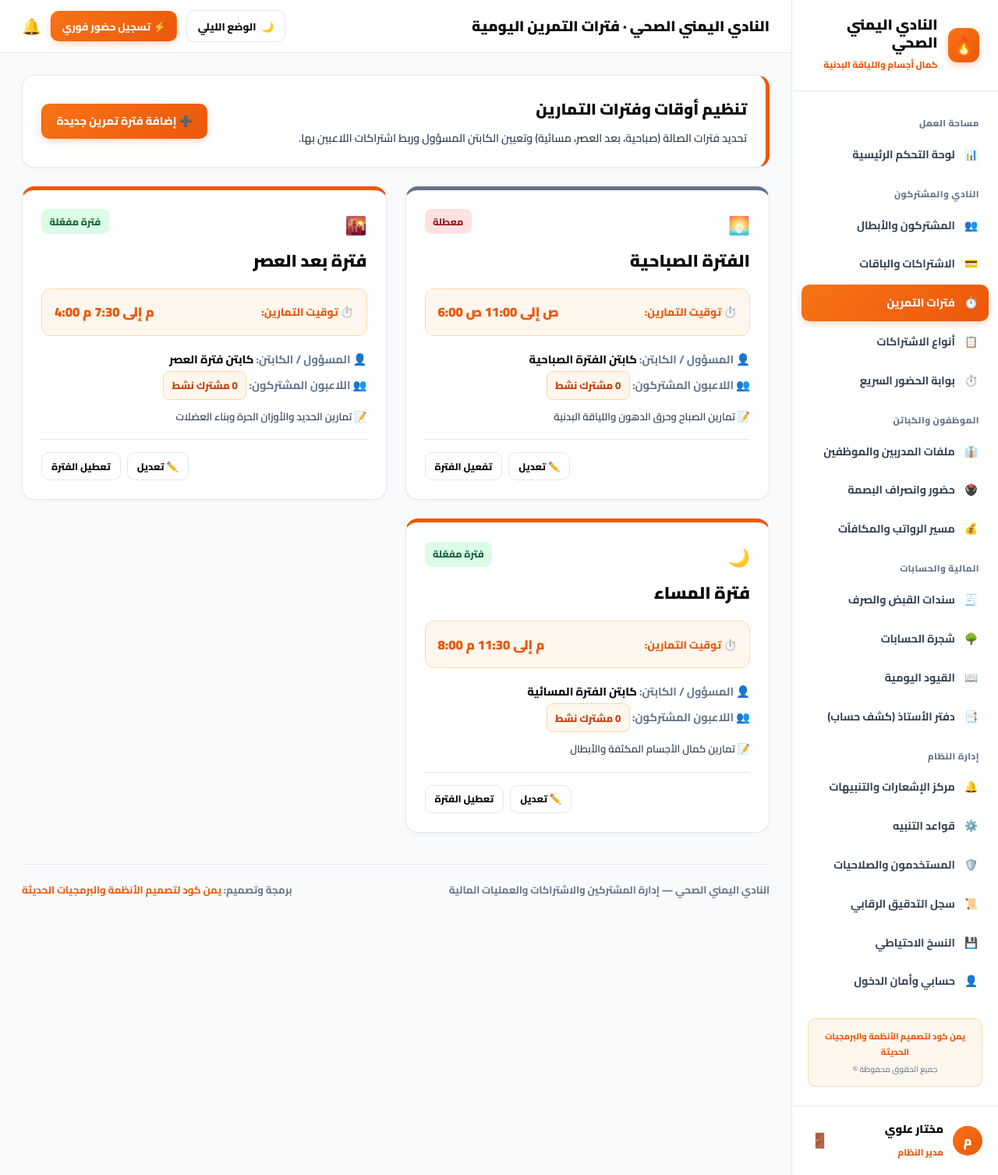
After one commit to mokhtaralawi/gymmangment, a Flask app: page /shifts/ in a window 1280 px wide. The commit adds this page. Shown: the whole page at 78% size. Run offline with Flask 3, Linux system fonts and the light colour scheme; a user stored in the database is signed in; data comes from the database, SQL or seed files in the repository; both versions use the stored data as it was after the commit; data that the repository does not hold is empty.

Commit message:
feat: add training shifts management with supervisor binding and member subscription linkage

```diff
--- /dev/null
+++ b/app/routes/shifts.py
@@ -0,0 +1,72 @@
+from flask import Blueprint, render_template, request, redirect, url_for, flash
+from flask_login import login_required
+from app.models import db, Shift, Employee, Subscription
+from app.utils import log_audit
+
+shifts_bp = Blueprint("shifts", __name__)
+
+@shifts_bp.route("/", methods=["GET", "POST"])
+@login_required
+def index():
+    if request.method == "POST":
+        name = request.form.get("name")
+        start_time = request.form.get("start_time")
+        end_time = request.form.get("end_time")
+        supervisor_name = request.form.get("supervisor_name")
+        emp_id_str = request.form.get("employee_id")
+        notes = request.form.get("notes")
+
+        emp_id = int(emp_id_str) if emp_id_str and emp_id_str.isdigit() else None
+
+        shift = Shift(
+            name=name,
+            start_time=start_time,
+            end_time=end_time,
+            supervisor_name=supervisor_name,
+            employee_id=emp_id,
+            notes=notes,
+            is_active=True
+        )
+        db.session.add(shift)
+        db.session.commit()
+        log_audit("shifts.create", target_type="shift", target_id=shift.id, details=f"إنشاء فترة تمرين: {name} ({start_time} - {end_time})")
+        flash(f"تم إضافة فترة {name} بنجاح.", "success")
+        return redirect(url_for("shifts.index"))
+
+    all_shifts = Shift.query.order_by(Shift.id.asc()).all()
+    employees_list = Employee.query.filter_by(is_active=True).all()
+
+    # Calculate subscribers per shift
+    shift_stats = {}
+    for s in all_shifts:
+        count = Subscription.query.filter_by(shift_id=s.id, status="ساري").count()
+        shift_stats[s.id] = count
+
+    return render_template("shifts/index.html", shifts=all_shifts, employees=employees_list, stats=shift_stats)
+
+@shifts_bp.route("/<int:shift_id>/toggle-active", methods=["POST"])
+@login_required
+def toggle_active(shift_id):
+    shift = Shift.query.get_or_404(shift_id)
+    shift.is_active = not shift.is_active
+    db.session.commit()
+    log_audit("shifts.toggle", target_type="shift", target_id=shift.id, details=f"تحديث حالة فترة {shift.name} إلى {'مفعلة' if shift.is_active else 'معطلة'}")
+    flash(f"تم تحديث حالة فترة {shift.name}.", "success")
+    return redirect(url_for("shifts.index"))
+
+@shifts_bp.route("/<int:shift_id>/edit", methods=["POST"])
+@login_required
+def edit(shift_id):
+    shift = Shift.query.get_or_404(shift_id)
+    shift.name = request.form.get("name", shift.name)
+    shift.start_time = request.form.get("start_time", shift.start_time)
+    shift.end_time = request.form.get("end_time", shift.end_time)
+    shift.supervisor_name = request.form.get("supervisor_name", shift.supervisor_name)
+    emp_id_str = request.form.get("employee_id")
+    shift.employee_id = int(emp_id_str) if emp_id_str and emp_id_str.isdigit() else None
+    shift.notes = request.form.get("notes", shift.notes)
+
+    db.session.commit()
+    log_audit("shifts.edit", target_type="shift", target_id=shift.id, details=f"تعديل بيانات فترة {shift.name}")
+    flash(f"تم حفظ تعديلات فترة {shift.name} بنجاح.", "success")
+    return redirect(url_for("shifts.index"))
--- a/app/templates/base.html
+++ b/app/templates/base.html
@@ -44,6 +44,10 @@
         <a href="{{ url_for('subscriptions.index') }}" class="nav-link {% if request.path == '/subscriptions/' %}active{% endif %}">
           <span>💳</span>
           <span>الاشتراكات والباقات</span>
+        </a>
+        <a href="{{ url_for('shifts.index') }}" class="nav-link {% if '/shifts' in request.path %}active{% endif %}">
+          <span>⏱️</span>
+          <span>فترات التمرين</span>
         </a>
         <a href="{{ url_for('subscriptions.plans') }}" class="nav-link {% if '/subscriptions/plans' in request.path %}active{% endif %}">
           <span>📋</span>
--- /dev/null
+++ b/app/templates/shifts/index.html
@@ -0,0 +1,202 @@
+{% extends "base.html" %}
+
+{% block title %}فترات التمرين{% endblock %}
+{% block header_title %}النادي اليمني الصحي · فترات التمرين اليومية{% endblock %}
+
+{% block content %}
+<div class="card" style="display: flex; justify-content: space-between; align-items: center; flex-wrap: wrap; gap: 1rem; border-right: 5px solid var(--primary);">
+  <div>
+    <h3 style="margin: 0 0 0.35rem 0; font-size: 1.25rem; font-weight: 900; color: var(--text-main);">
+      تنظيم أوقات وفترات التمارين
+    </h3>
+    <p style="margin: 0; font-size: 0.88rem; font-weight: 600; color: var(--text-muted);">
+      تحديد فترات الصالة (صباحية، بعد العصر، مسائية) وتعيين الكابتن المسؤول وربط اشتراكات اللاعبين بها.
+    </p>
+  </div>
+
+  <button type="button" class="btn btn-primary" onclick="openModal('addShiftModal')">
+    ➕ إضافة فترة تمرين جديدة
+  </button>
+</div>
+
+<!-- Shifts Cards Grid -->
+<div style="display: grid; grid-template-columns: repeat(auto-fit, minmax(320px, 1fr)); gap: 1.5rem;">
+  {% for s in shifts %}
+  <div class="card" style="display: flex; flex-direction: column; justify-content: space-between; border-top: 5px solid {% if s.is_active %}var(--primary){% else %}var(--text-caption){% endif %}; margin-bottom: 0;">
+    <div>
+      <div style="display: flex; justify-content: space-between; align-items: flex-start; margin-bottom: 1rem;">
+        <div>
+          <span style="font-size: 1.4rem;">
+            {% if 'صباح' in s.name %}🌅{% elif 'عصر' in s.name %}🌇{% else %}🌙{% endif %}
+          </span>
+          <h3 style="margin: 0.25rem 0 0 0; font-size: 1.35rem; font-weight: 900; color: var(--text-main);">{{ s.name }}</h3>
+        </div>
+        <div>
+          {% if s.is_active %}
+            <span class="badge badge-success">فترة مفعّلة</span>
+          {% else %}
+            <span class="badge badge-danger">معطلة</span>
+          {% endif %}
+        </div>
+      </div>
+
+      <!-- Time Badge -->
+      <div style="background: var(--badge-fire-bg); border: 1.5px solid var(--badge-fire-border); border-radius: 12px; padding: 0.85rem 1rem; margin: 1rem 0; display: flex; align-items: center; justify-content: space-between;">
+        <span style="font-size: 0.85rem; font-weight: 800; color: var(--primary);">⏱️ توقيت التمارين:</span>
+        <strong style="font-size: 1.05rem; font-weight: 900; color: var(--primary); direction: ltr;">
+          {{ s.formatted_time }}
+        </strong>
+      </div>
+
+      <!-- Supervisor & Stats -->
+      <div style="font-size: 0.9rem; line-height: 2; margin-bottom: 1rem;">
+        <div>
+          <strong style="color: var(--text-caption);">👤 المسؤول / الكابتن:</strong>
+          <span style="font-weight: 800; color: var(--text-main);">{{ s.active_supervisor }}</span>
+        </div>
+        <div>
+          <strong style="color: var(--text-caption);">👥 اللاعبون المشتركون:</strong>
+          <span class="badge badge-fire" style="font-size: 0.82rem;">{{ stats.get(s.id, 0) }} مشترك نشط</span>
+        </div>
+        {% if s.notes %}
+        <div style="margin-top: 0.5rem; font-size: 0.82rem; color: var(--text-muted); font-weight: 600;">
+          📝 {{ s.notes }}
+        </div>
+        {% endif %}
+      </div>
+    </div>
+
+    <!-- Actions -->
+    <div style="padding-top: 1rem; border-top: 1.5px solid var(--card-border); display: flex; justify-content: flex-end; gap: 0.5rem;">
+      <button type="button" class="btn btn-secondary" style="font-size: 0.78rem; padding: 0.35rem 0.75rem;" onclick="openEditShiftModal('{{ s.id }}', '{{ s.name }}', '{{ s.start_time }}', '{{ s.end_time }}', '{{ s.supervisor_name or '' }}', '{{ s.employee_id or '' }}', '{{ s.notes or '' }}')">
+        ✏️ تعديل
+      </button>
+      <form method="POST" action="{{ url_for('shifts.toggle_active', shift_id=s.id) }}" style="display: inline;">
+        <input type="hidden" name="csrf_token" value="{{ csrf_token() }}">
+        <button type="submit" class="btn btn-secondary" style="font-size: 0.78rem; padding: 0.35rem 0.75rem;">
+          {% if s.is_active %}تعطيل الفترة{% else %}تفعيل الفترة{% endif %}
+        </button>
+      </form>
+    </div>
+  </div>
+  {% else %}
+  <div class="card" style="grid-column: 1 / -1; text-align: center; color: var(--text-caption); padding: 3rem; font-weight: 700;">
+    لا توجد فترات تمرين مضافة.
+  </div>
+  {% endfor %}
+</div>
+
+<!-- Modal Add Shift -->
+<div class="modal-overlay" id="addShiftModal">
+  <div class="modal-box">
+    <div class="modal-header">
+      <span>إضافة فترة تمرين جديدة</span>
+      <button type="button" onclick="closeModal('addShiftModal')" style="background: none; border: none; font-size: 1.3rem; cursor: pointer; color: var(--text-main);">✕</button>
+    </div>
+    <form method="POST" action="{{ url_for('shifts.index') }}">
+      <input type="hidden" name="csrf_token" value="{{ csrf_token() }}">
+      <div class="modal-body">
+        <div class="form-group">
+          <label class="form-label">اسم الفترة *</label>
+          <input type="text" name="name" class="form-control" required placeholder="مثال: الفترة الصباحية، فترة بعد العصر، فترة المساء">
+        </div>
+        <div style="display: grid; grid-template-columns: 1fr 1fr; gap: 1rem;">
+          <div class="form-group">
+            <label class="form-label">وقت بدء الفترة *</label>
+            <input type="time" name="start_time" class="form-control" value="06:00" required>
+          </div>
+          <div class="form-group">
+            <label class="form-label">وقت انتهاء الفترة *</label>
+            <input type="time" name="end_time" class="form-control" value="11:00" required>
+          </div>
+        </div>
+        <div class="form-group">
+          <label class="form-label">اختيار كابتن / موظف مسؤول (اختياري)</label>
+          <select name="employee_id" class="form-control">
+            <option value="">-- أو كتابة اسم المسؤول يدوياً بالأسفل --</option>
+            {% for emp in employees %}
+            <option value="{{ emp.id }}">{{ emp.full_name }} ({{ emp.job_title }})</option>
+            {% endfor %}
+          </select>
+        </div>
+        <div class="form-group">
+          <label class="form-label">اسم المسؤول / الكابتن المشرف</label>
+          <input type="text" name="supervisor_name" class="form-control" placeholder="مثال: كابتن أحمد (مدرب حديد)">
+        </div>
+        <div class="form-group">
+          <label class="form-label">ملاحظات عن الفترة</label>
+          <textarea name="notes" class="form-control" rows="2" placeholder="مخصصة للرجال، تمارين كمال الأجسام، لياقة..."></textarea>
+        </div>
+      </div>
+      <div class="modal-footer">
+        <button type="button" class="btn btn-secondary" onclick="closeModal('addShiftModal')">إلغاء</button>
+        <button type="submit" class="btn btn-primary">حفظ الفترة</button>
+      </div>
+    </form>
+  </div>
+</div>
+
+<!-- Modal Edit Shift -->
+<div class="modal-overlay" id="editShiftModal">
+  <div class="modal-box">
+    <div class="modal-header">
+      <span id="editShiftTitle">تعديل بيانات فترة التمرين</span>
+      <button type="button" onclick="closeModal('editShiftModal')" style="background: none; border: none; font-size: 1.3rem; cursor: pointer; color: var(--text-main);">✕</button>
+    </div>
+    <form id="editShiftForm" method="POST" action="">
+      <input type="hidden" name="csrf_token" value="{{ csrf_token() }}">
+      <div class="modal-body">
+        <div class="form-group">
+          <label class="form-label">اسم الفترة *</label>
+          <input type="text" id="editName" name="name" class="form-control" required>
+        </div>
+        <div style="display: grid; grid-template-columns: 1fr 1fr; gap: 1rem;">
+          <div class="form-group">
+            <label class="form-label">وقت بدء الفترة *</label>
+            <input type="time" id="editStartTime" name="start_time" class="form-control" required>
+          </div>
+          <div class="form-group">
+            <label class="form-label">وقت انتهاء الفترة *</label>
+            <input type="time" id="editEndTime" name="end_time" class="form-control" required>
+          </div>
+        </div>
+        <div class="form-group">
+          <label class="form-label">الموظف / الكابتن</label>
+          <select id="editEmployeeId" name="employee_id" class="form-control">
+            <option value="">-- أو كتابة اسم المسؤول يدوياً بالأسفل --</option>
+            {% for emp in employees %}
+            <option value="{{ emp.id }}">{{ emp.full_name }} ({{ emp.job_title }})</option>
+            {% endfor %}
+          </select>
+        </div>
+        <div class="form-group">
+          <label class="form-label">اسم المسؤول المشرف</label>
+          <input type="text" id="editSupervisorName" name="supervisor_name" class="form-control">
+        </div>
+        <div class="form-group">
+          <label class="form-label">ملاحظات</label>
+          <textarea id="editNotes" name="notes" class="form-control" rows="2"></textarea>
+        </div>
+      </div>
+      <div class="modal-footer">
+        <button type="button" class="btn btn-secondary" onclick="closeModal('editShiftModal')">إلغاء</button>
+        <button type="submit" class="btn btn-primary">حفظ التعديلات</button>
+      </div>
+    </form>
+  </div>
+</div>
+
+<script>
+  function openEditShiftModal(id, name, start, end, sup, empId, notes) {
+    document.getElementById('editShiftForm').action = '/shifts/' + id + '/edit';
+    document.getElementById('editShiftTitle').innerText = 'تعديل: ' + name;
+    document.getElementById('editName').value = name;
+    document.getElementById('editStartTime').value = start;
+    document.getElementById('editEndTime').value = end;
+    document.getElementById('editSupervisorName').value = sup;
+    document.getElementById('editEmployeeId').value = empId;
+    document.getElementById('editNotes').value = notes;
+    openModal('editShiftModal');
+  }
+</script>
+{% endblock %}
```
Also changed, not shown: app/__init__.py (+26 -2 lines), app/models.py (+37 -0 lines), app/routes/members.py (+8 -3 lines), app/routes/subscriptions.py (+6 -2 lines), app/templates/members/index.html (+14 -5 lines), app/templates/members/show.html (+25 -1 lines), app/templates/subscriptions/index.html (+21 -2 lines), nadi.db.
